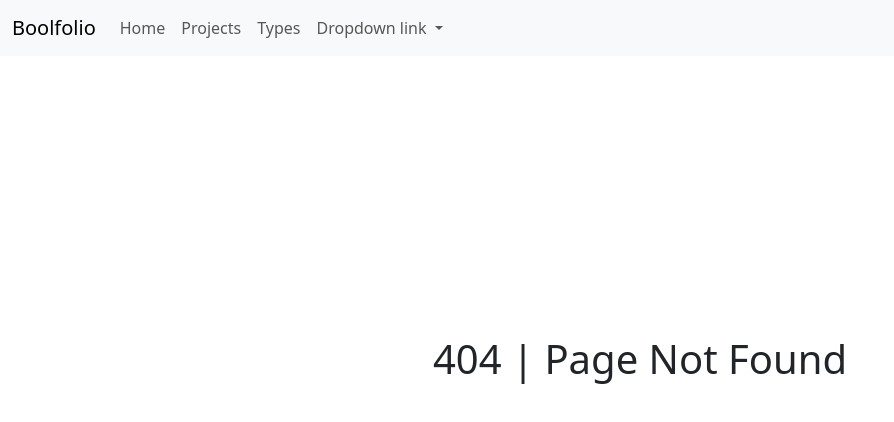
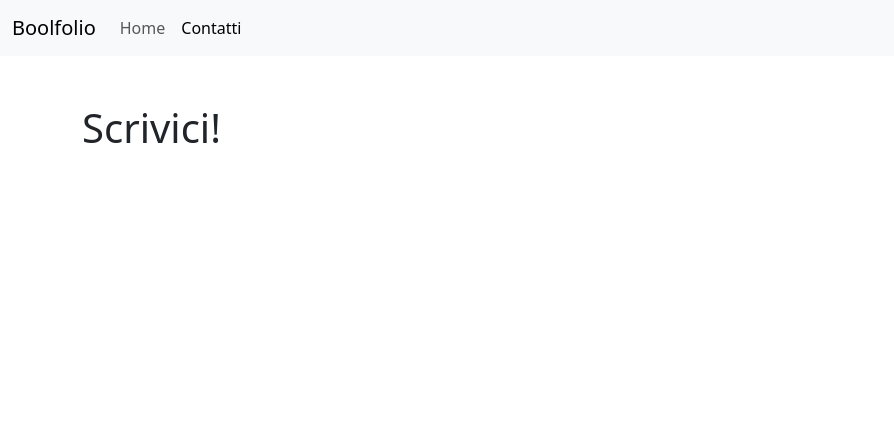
Before and after one commit to BiagioCaputo/vite-boolfolio, a Vue app: page /contact-us in a window 1280 px wide. Before the commit this address led to /not-found. Shown: the top 422 px of the page, without its empty margins (0-894 px from the left). Built offline with nearby package versions, Linux system fonts and the light colour scheme.

Commit message:
Created a contact-us page and added in the navbar

```diff
--- a/src/components/AppHeader.vue
+++ b/src/components/AppHeader.vue
@@ -21,9 +21,9 @@ export default {
                             <RouterLink class="nav-link" to="/">Home</RouterLink>
                         </li>
                         <li class="nav-item">
-                            <a class="nav-link" href="#">Projects</a>
+                            <RouterLink class="nav-link" :to="{ name: 'contact-us' }">Contatti</RouterLink>
                         </li>
-                        <li class="nav-item">
+                        <!--<li class="nav-item">
                             <a class="nav-link" href="#">Types</a>
                         </li>
                         <li class="nav-item dropdown">
@@ -36,7 +36,7 @@ export default {
                                 <li><a class="dropdown-item" href="#">Another action</a></li>
                                 <li><a class="dropdown-item" href="#">Something else here</a></li>
                             </ul>
-                        </li>
+                        </li>-->
                     </ul>
                 </div>
             </div>
--- /dev/null
+++ b/src/components/pages/ContactUsPage.vue
@@ -0,0 +1,12 @@
+<script>
+
+
+export default {
+    name: 'ContactUsPage',
+}
+</script>
+<template>
+    <h1>Scrivici!</h1>
+
+</template>
+<style></style>
--- a/src/router/index.js
+++ b/src/router/index.js
@@ -8,6 +8,7 @@ import NotFoundPage from "../components/pages/NotFoundPage.vue";
 import ProjectShowPage from "../components/pages/ProjectShowPage.vue";
 import TypeProjectsPage from "../components/pages/TypeProjectsPage.vue";
 import TechnologyProjectsPage from "../components/pages/TechnologyProjectsPage.vue";
+import ContactUsPage from '../components/pages/ContactUsPage.vue';
 
 
 
@@ -18,6 +19,7 @@ const router = createRouter({
     linkExactActiveClass: 'active',
     routes: [
         { path: '/', component: HomePage },
+        { path: '/contact-us', component: ContactUsPage, name: 'contact-us' },
 
         { path: '/projects/:slug', component: ProjectShowPage, name: 'project-show' },
         { path: '/types/:slug/projects', component: TypeProjectsPage, name: 'type-projects' },
```
